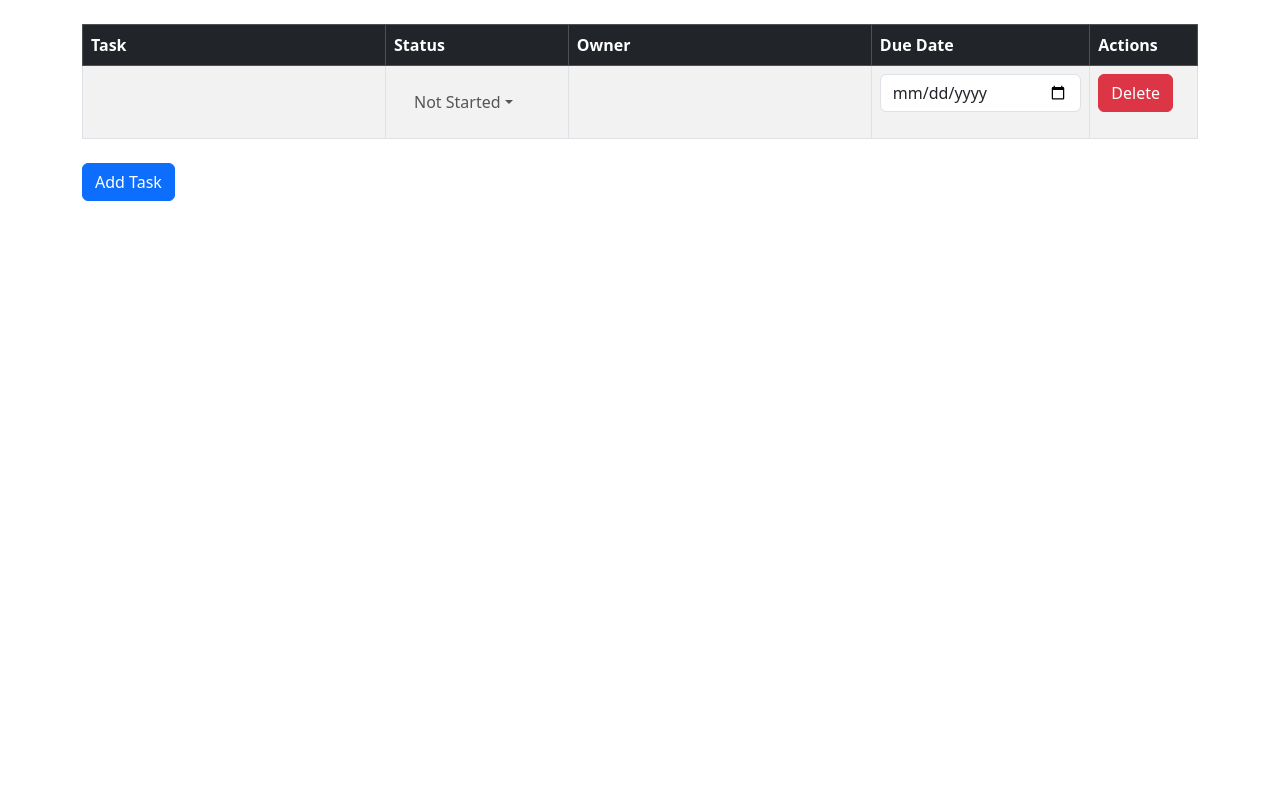
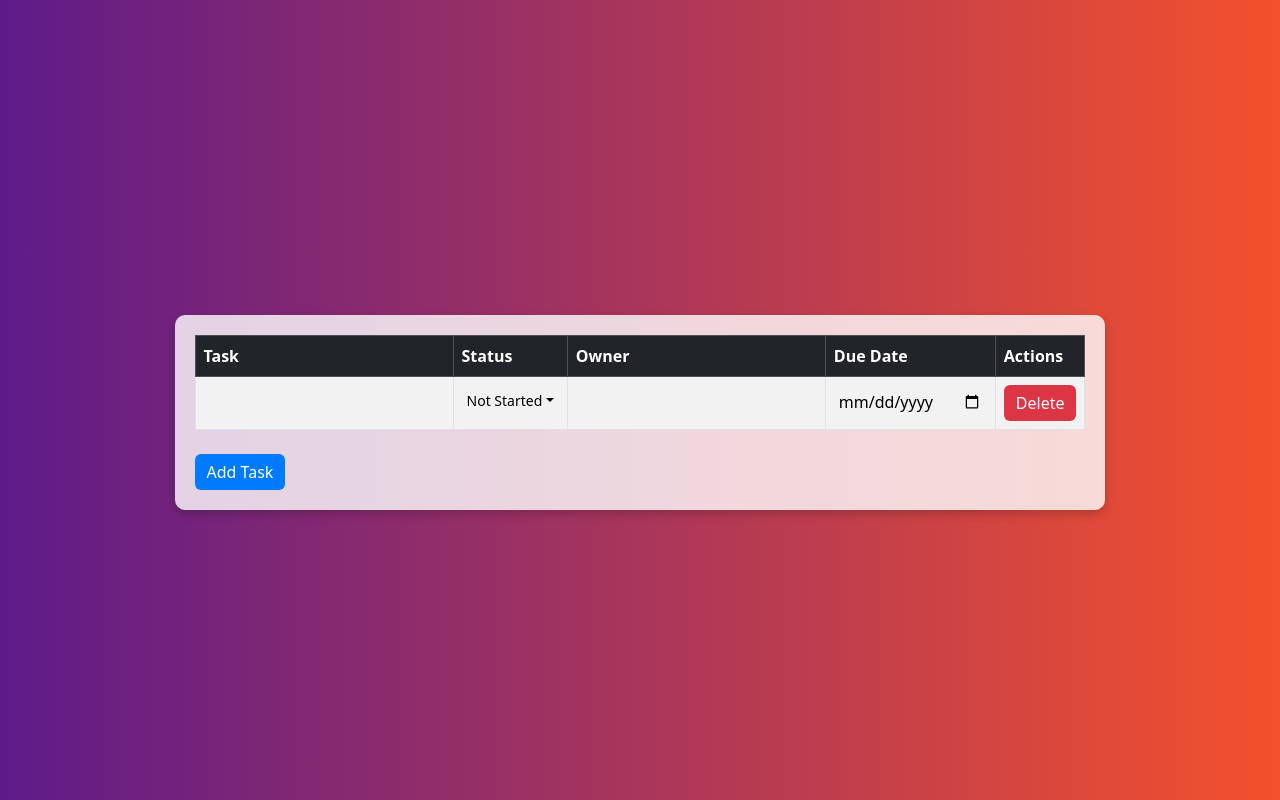
Before and after one commit to TiltedFaith/ToDoList, a React (Create React App) app: page / in a window 1280 px wide. Both pictures are taken after a click on the button "Add Task". Built offline with nearby package versions, Linux system fonts and the light colour scheme.

Commit message:
Added tentative design

```diff
--- a/public/index.html
+++ b/public/index.html
@@ -2,6 +2,7 @@
 <html lang="en">
   <head>
     <meta charset="utf-8" />
+
     <link rel="icon" href="%PUBLIC_URL%/favicon.ico" />
     <meta name="viewport" content="width=device-width, initial-scale=1" />
     <meta name="theme-color" content="#000000" />
--- a/src/App.js
+++ b/src/App.js
@@ -67,6 +67,7 @@ function App() {
                 id={task.id}
                 initialStatus={task.status}
                 onChange={(newStatus) => updateStatus(index, newStatus)}
+                className="status-dropdown"
               />
               </td>
               <td>
@@ -82,7 +83,7 @@ function App() {
                 type="date"
                 value={task.date}
                 onChange={(e) => updateTaskField(index, "date", e.target.value)}
-                  className="form-control"
+                className="form-control date-picker"
               />
               </td>
               <td>
--- a/src/components/dropdown.js
+++ b/src/components/dropdown.js
@@ -1,11 +1,8 @@
-import React, { useEffect, useState } from 'react';
-import Container from 'react-bootstrap/Container';
-import Nav from 'react-bootstrap/Nav';
-import Navbar from 'react-bootstrap/Navbar';
-import NavDropdown from 'react-bootstrap/NavDropdown';
+import React, { useEffect, useState } from "react";
+import NavDropdown from "react-bootstrap/NavDropdown";
 
-const CustomDropdown = ({id, initialStatus, onChange}) => {
-    const [selectedOption, setSelectedOption] = useState(initialStatus  || "Not Started");
+const CustomDropdown = ({ id, initialStatus, onChange }) => {
+  const [selectedOption, setSelectedOption] = useState(initialStatus || "Not Started");
 
   useEffect(() => {
     // Load individual status from localStorage
@@ -22,26 +19,28 @@ const CustomDropdown = ({id, initialStatus, onChange}) => {
   };
 
   return (
-        <Navbar variant="light" bg="transparent" expand="lg">
-          <Container>
-            <Navbar.Toggle aria-controls="navbar-dark-example" />
-            <Navbar.Collapse id="navbar-dark-example">
-              <Nav>
+    <div className="custom-dropdown">
       <NavDropdown
-                  id="nav-dropdown-dark-example"
+        id={`dropdown-${id}`}
         title={selectedOption}
         menuVariant="light"
+        className="transparent-dropdown"
       >
-                    <NavDropdown.Item onClick={() => {onChange("Not Started"); handleSelect("Not Started")}}>Not Started</NavDropdown.Item>
-                    <NavDropdown.Item onClick={() => {onChange("Blocked"); handleSelect("Blocked")}}>Blocked</NavDropdown.Item>
-                    <NavDropdown.Item onClick={() => {onChange("In Progress"); handleSelect("In Progress")}}>In Progress</NavDropdown.Item>
-                    <NavDropdown.Item onClick={() => {onChange("Completed"); handleSelect("Completed")}}>Completed</NavDropdown.Item>
+        <NavDropdown.Item className="status-not-started" onClick={() => handleSelect("Not Started")}>
+          Not Started
+        </NavDropdown.Item>
+        <NavDropdown.Item className="status-blocked" onClick={() => handleSelect("Blocked")}>
+          Blocked
+        </NavDropdown.Item>
+        <NavDropdown.Item className="status-in-progress" onClick={() => handleSelect("In Progress")}>
+          In Progress
+        </NavDropdown.Item>
+        <NavDropdown.Item className="status-completed" onClick={() => handleSelect("Completed")}>
+          Completed
+        </NavDropdown.Item>
       </NavDropdown>
-              </Nav>
-            </Navbar.Collapse>
-          </Container>
-        </Navbar>
+    </div>
   );
-}
+};
 
 export default CustomDropdown;
--- a/src/styles/App.css
+++ b/src/styles/App.css
@@ -1,13 +1,110 @@
-.task-input {
-  border: none; /* Remove border */
-  background: transparent; /* Blend with background */
-  color: inherit; /* Match table text */
-  width: 100%; /* Fit the cell width */
-  padding: 5px; /* Padding for better UX */
+/* Define a gradient background */
+body {
+  --gradient-start: #5E1B89; /* Customize this */
+  --gradient-end: #f4512c; /* Customize this */
+  background: linear-gradient(90deg, var(--gradient-start), var(--gradient-end));
+  min-height: 100vh;
+  display: flex;
+  justify-content: center;
+  align-items: center;
 }
 
-.task-input:focus {
-  outline: none; /* Remove focus outline */
-  background: rgba(255, 255, 255, 0.2); /* Subtle highlight on focus */
+/* Container with padding for a clean layout */
+.container {
+  background: rgba(255, 255, 255, 0.8); /* Slightly transparent white */
+  padding: 20px;
+  border-radius: 10px;
+  box-shadow: 0px 4px 10px rgba(0, 0, 0, 0.2);
+}
+
+/* Style the table */
+.table {
+  background: transparent;
+}
+
+/* General styling for all input-like elements */
+.task-input,
+.date-picker {
+  border: none;
+  background: transparent;
+  color: inherit;
+  width: 100%;
+  padding: 5px;
+}
+
+/* Ensure focus does not add extra styles */
+.task-input:focus,
+.date-picker:focus {
+  outline: none;
+  background: rgba(255, 255, 255, 0.2);
   border-radius: 3px;
 }
+
+/* Dropdown specific styling */
+.status-dropdown .dropdown-toggle {
+  background: transparent !important;
+  border: none !important;
+  color: inherit !important;
+  box-shadow: none !important;
+}
+
+.date-picker {
+  cursor: pointer;
+}
+
+.transparent-dropdown .dropdown-toggle {
+  background: transparent !important;
+  border: none !important;
+  color: inherit !important;
+  box-shadow: none !important;
+  padding: 5px;
+  font-size: 14px; /* Smaller font */
+}
+
+.transparent-dropdown .dropdown-menu {
+  background: rgba(255, 255, 255, 0.2) !important;
+  border: none !important;
+  backdrop-filter: blur(8px); /* Optional: Adds a blur effect */
+  padding: 5px; /* Reduced padding */
+  width: 140px !important; /* Set a smaller width */
+  border-radius: 6px; /* Slightly rounded corners */
+}
+
+.transparent-dropdown .dropdown-item {
+  color: white !important;
+  font-weight: 500;
+  text-align: center;
+  border-radius: 15px;
+  margin: 3px 0;
+  padding: 6px 10px; /* Smaller padding */
+  font-size: 13px; /* Smaller font size */
+  transition: background 0.3s ease-in-out;
+}
+
+.status-not-started { background-color: blue !important; }
+.status-blocked { background-color: red !important; }
+.status-in-progress { background-color: yellow !important; color: black !important; }
+.status-completed { background-color: green !important; }
+
+.transparent-dropdown .dropdown-item:hover {
+  filter: brightness(1.2);
+}
+
+/* Ensure buttons stand out */
+.btn-primary {
+  background-color: #007bff;
+  border: none;
+}
+
+.btn-primary:hover {
+  background-color: #0056b3;
+}
+
+.btn-danger {
+  background-color: #dc3545;
+  border: none;
+}
+
+.btn-danger:hover {
+  background-color: #a71d2a;
+}
```
Lines whose indentation alone changed are shown as unchanged.
